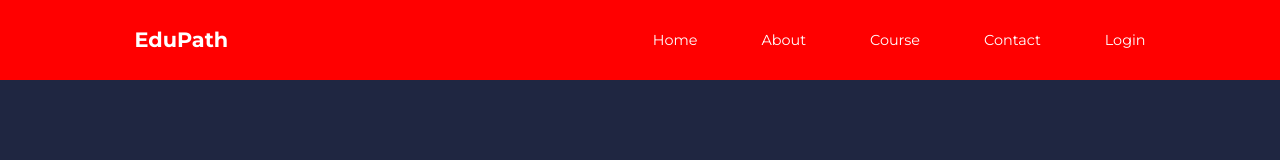
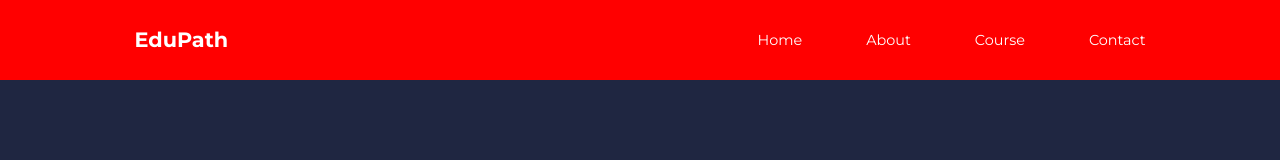
Before and after one commit to poojarevanaki/Edupath01, a plain HTML site: page index.html in a window 1280 px wide. Shown: the top 160 px of the page. Drawn offline with nearby package versions, Linux system fonts and the light colour scheme.

Commit message:
Update index.html

```diff
--- a/index.html
+++ b/index.html
@@ -27,7 +27,6 @@
                 <li><a href="about.html">About</a></li>
                 <li><a href="course.html">Course</a></li>
                 <li><a href="contact.html">Contact</a></li>
-                <li><a href="./login/index.html">Login</a></li>
             </ul>
             <button id="open-menu-btn"><i class="uil uil-bars "></i></button>
             <button id="close-menu-btn"><i class="uil uil-multiply "></i></button>
```
